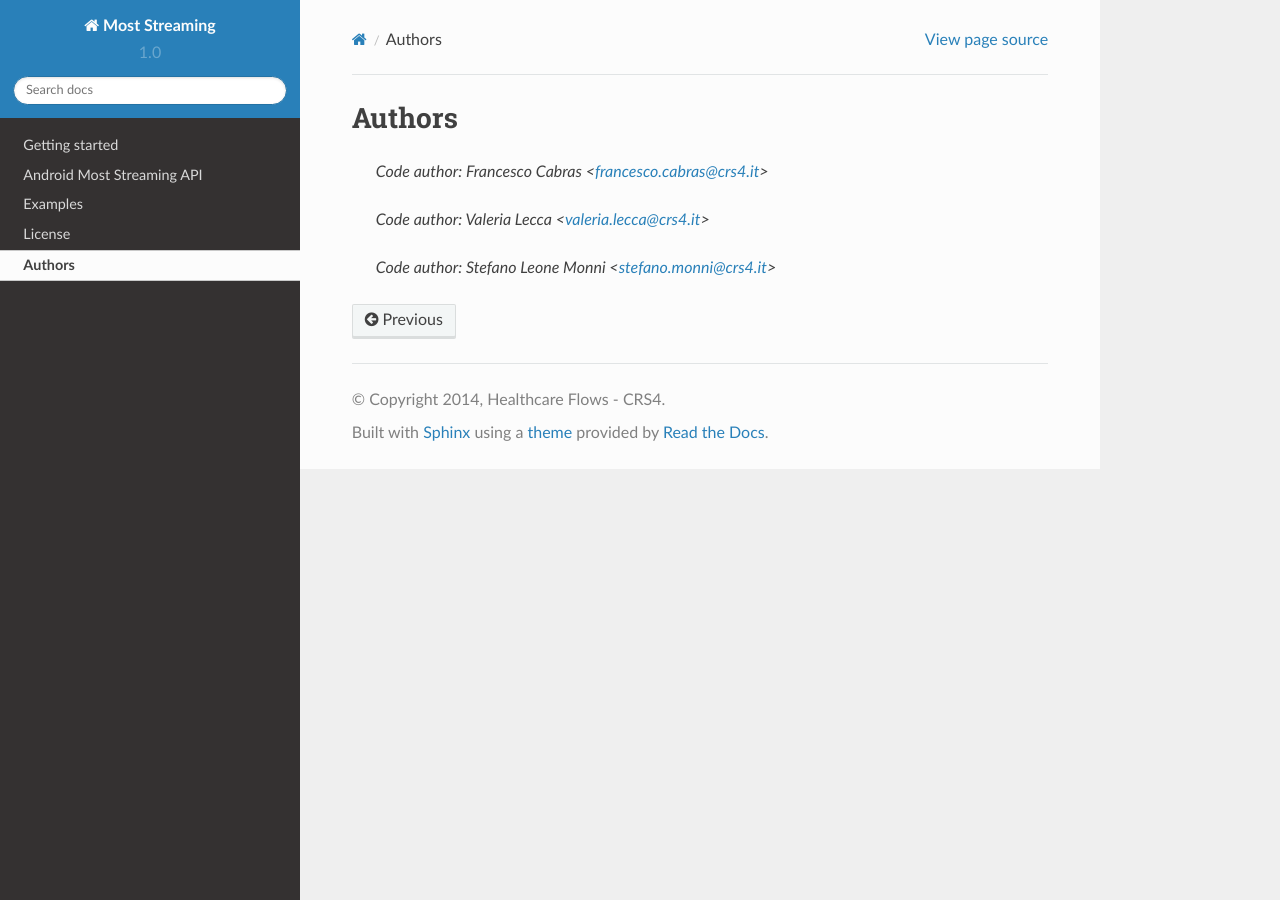
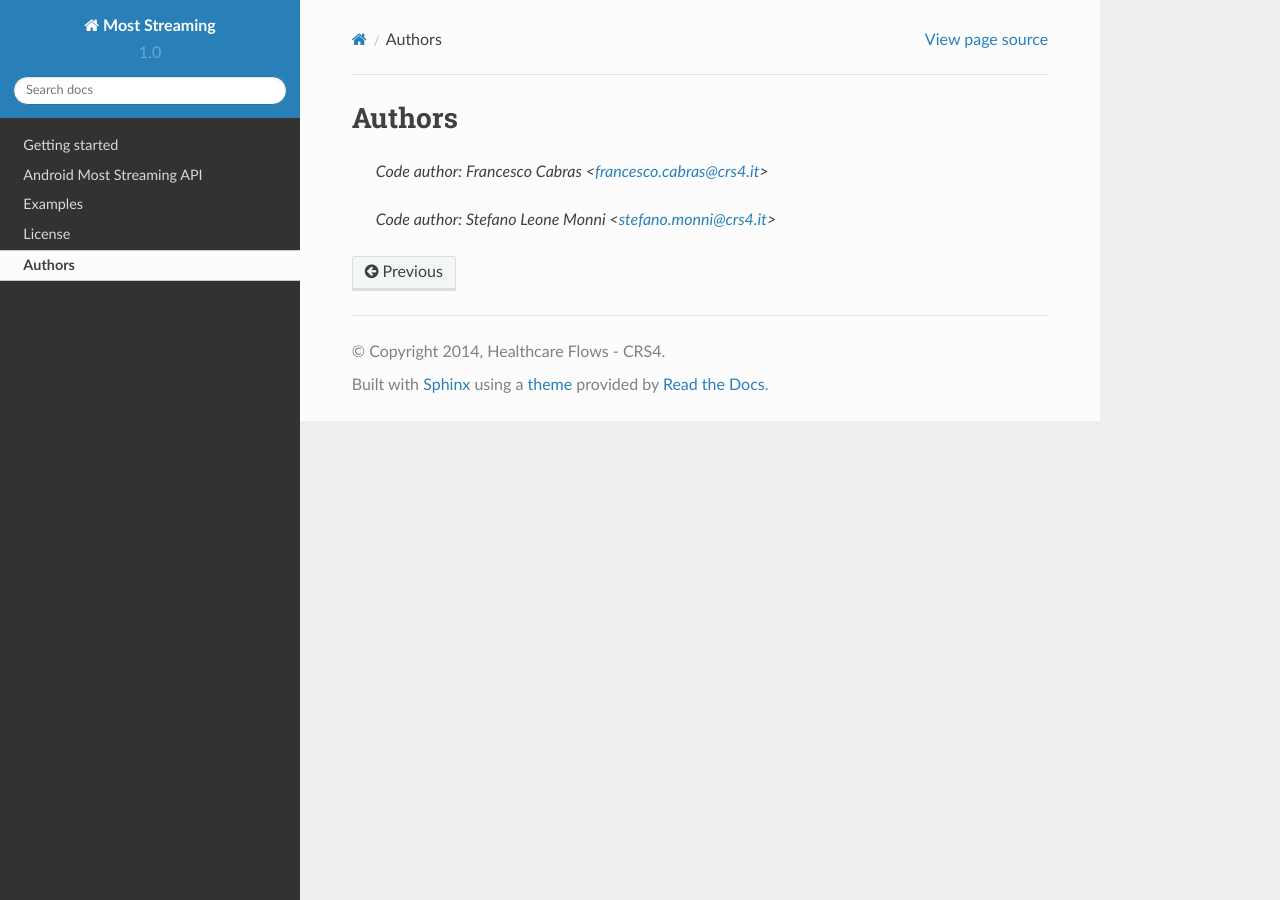
Before and after one commit to crs4/most-streaming, a Sphinx documentation site: the page built from docs/source/authors.rst, in a window 1280 px wide. Built offline with Sphinx 7.4.7 and the Read the Docs theme 2.0.0, drawn with Linux system fonts in a browser that asks for light colours; formulas are drawn with MathJax 3.

Commit message:
updated authors

```diff
--- a/docs/source/authors.rst
+++ b/docs/source/authors.rst
@@ -3,5 +3,4 @@ Authors
 =======
 
    .. codeauthor:: Francesco Cabras <francesco.cabras@crs4.it>
-   .. codeauthor:: Valeria Lecca <valeria.lecca@crs4.it>
    .. codeauthor:: Stefano Leone Monni <stefano.monni@crs4.it>
```
